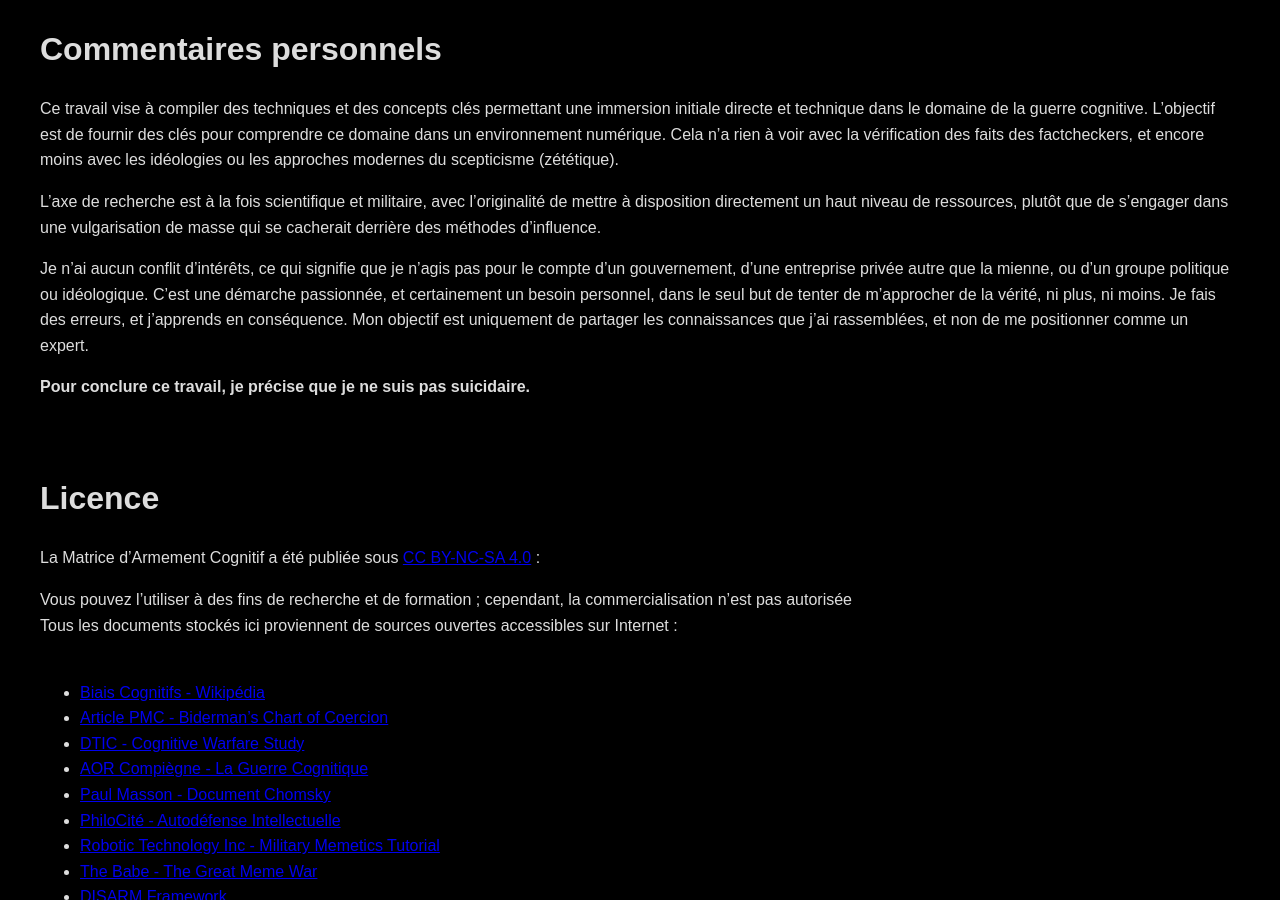
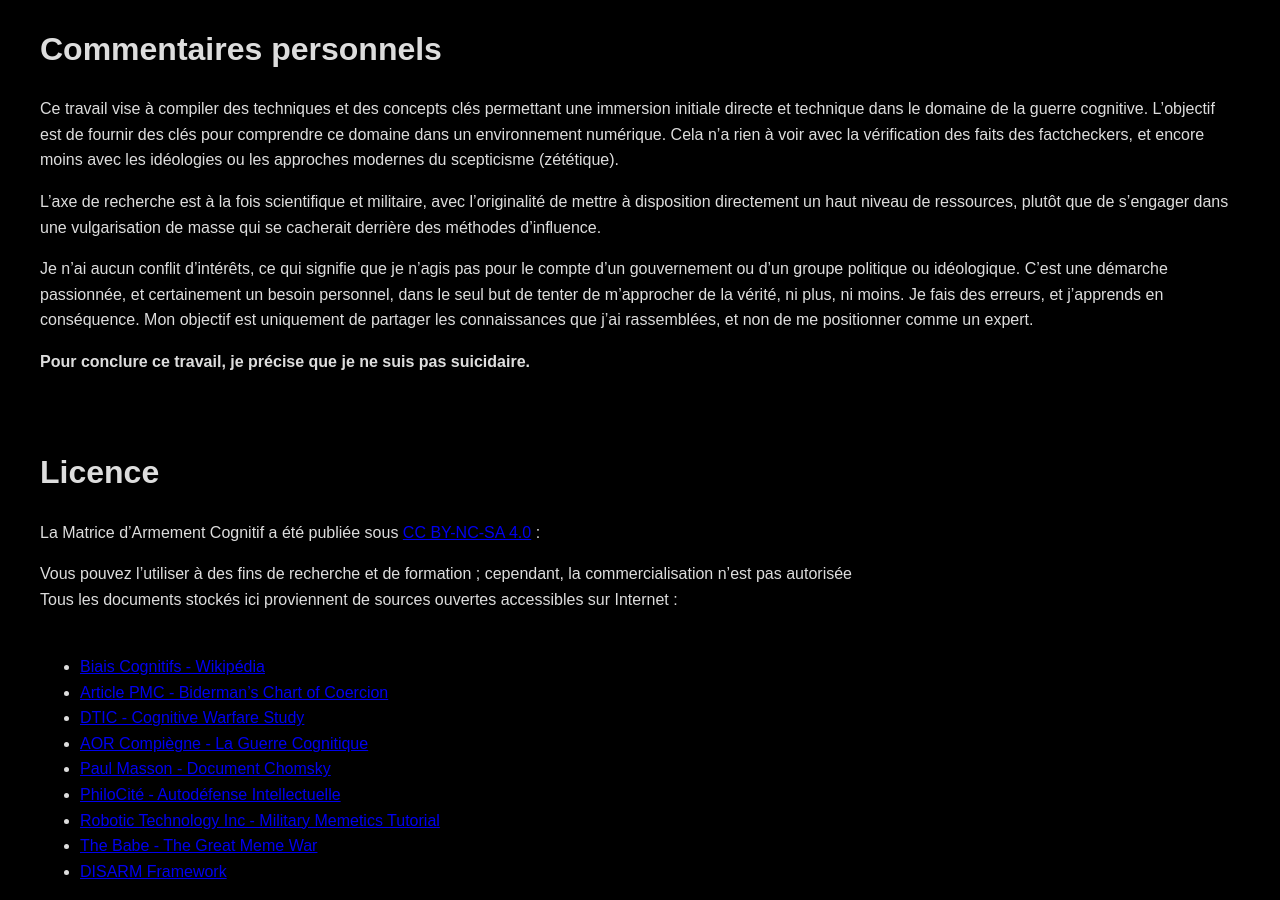
Before and after one commit to Anadema/Cognitive-Weaponization-Matrix, a Jekyll site: the page built from Lisez_moi.md, in a window 1280 px wide and 900 px high, scrolled down 10019 px. Built offline with Jekyll 4.4.1, drawn with Linux system fonts in a browser that asks for light colours.

Commit message:
Update Lisez_moi.md

```diff
--- a/Lisez_moi.md
+++ b/Lisez_moi.md
@@ -302,7 +302,7 @@ L’objectif est de fournir des clés pour comprendre ce domaine dans un environ
 
 L’axe de recherche est à la fois scientifique et militaire, avec l’originalité de mettre à disposition directement un haut niveau de ressources, plutôt que de s’engager dans une vulgarisation de masse qui se cacherait derrière des méthodes d’influence.
 
-Je n’ai aucun conflit d’intérêts, ce qui signifie que je n’agis pas pour le compte d’un gouvernement, d’une entreprise privée autre que la mienne, ou d’un groupe politique ou idéologique. C’est une démarche passionnée, et certainement un besoin personnel, dans le seul but de tenter de m’approcher de la vérité, ni plus, ni moins. Je fais des erreurs, et j’apprends en conséquence. Mon objectif est uniquement de partager les connaissances que j’ai rassemblées, et non de me positionner comme un expert.
+Je n’ai aucun conflit d’intérêts, ce qui signifie que je n’agis pas pour le compte d’un gouvernement ou d’un groupe politique ou idéologique. C’est une démarche passionnée, et certainement un besoin personnel, dans le seul but de tenter de m’approcher de la vérité, ni plus, ni moins. Je fais des erreurs, et j’apprends en conséquence. Mon objectif est uniquement de partager les connaissances que j’ai rassemblées, et non de me positionner comme un expert.
 
 <b>Pour conclure ce travail, je précise que je ne suis pas suicidaire.</b>
 <br><br><br>
```
